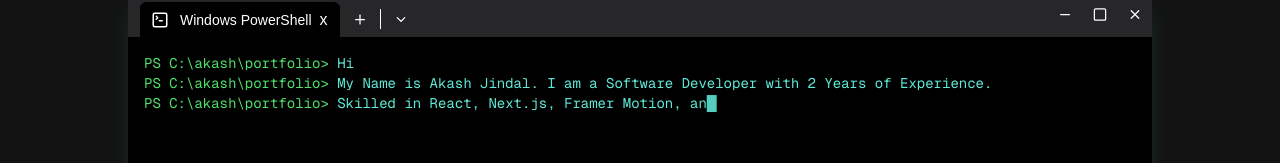
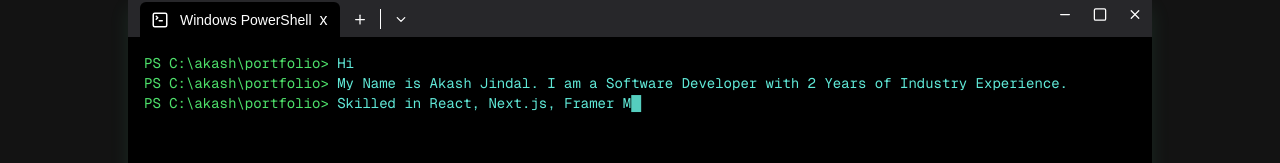
Before and after one commit to Mate-20/portfolio, a Next.js app: page / in a window 1280 px wide. Shown: the part 240-403 px from the top of the page. Built offline with nearby package versions, Linux system fonts and the light colour scheme.

Commit message:
intro updated

```diff
--- a/src/app/components/HeaderTwo.tsx
+++ b/src/app/components/HeaderTwo.tsx
@@ -6,7 +6,7 @@ import { motion } from 'framer-motion'
 const HeaderTwo = () => {
   const lines = [
     "Hi",
-    "My Name is Akash Jindal. I am a Software Developer with 2 Years of Experience.",
+    "My Name is Akash Jindal. I am a Software Developer with 2 Years of Industry Experience.",
     "Skilled in React, Next.js, Framer Motion, and much more.",
     "Always learning, always building 🚀"
   ]
```
